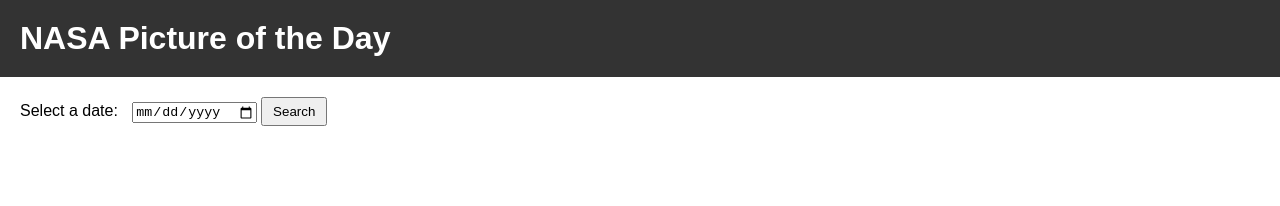
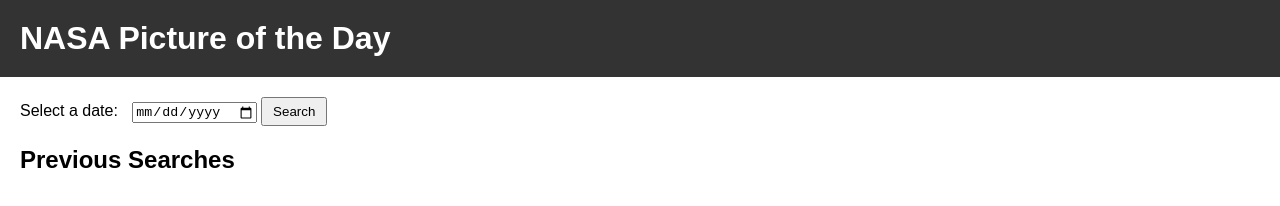
Before and after one commit to sayantan174/Nasa_Pic_Of_Day, a plain HTML site: page index.html in a window 1280 px wide. Drawn offline with Linux system fonts and the light colour scheme; no server answers.

Commit message:
Update index.html

```diff
--- a/index.html
+++ b/index.html
@@ -19,7 +19,7 @@
       <section id="current-image-container">
         <!-- Data will be shown here -->
       </section>
-
+      <h2>Previous Searches</h2>
       <ul id="search-history">
         <!-- Past searches will be displayed here -->
       </ul>
```
